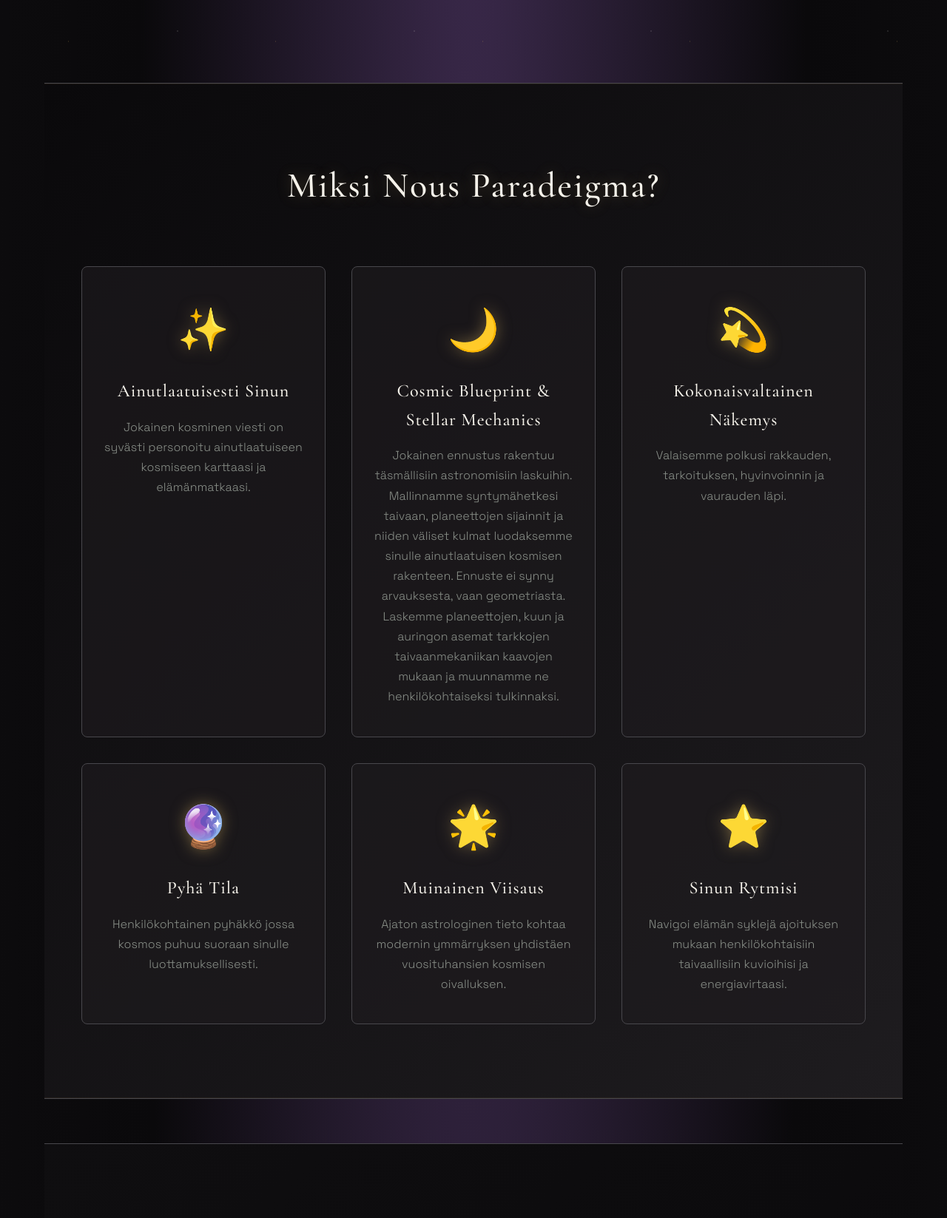
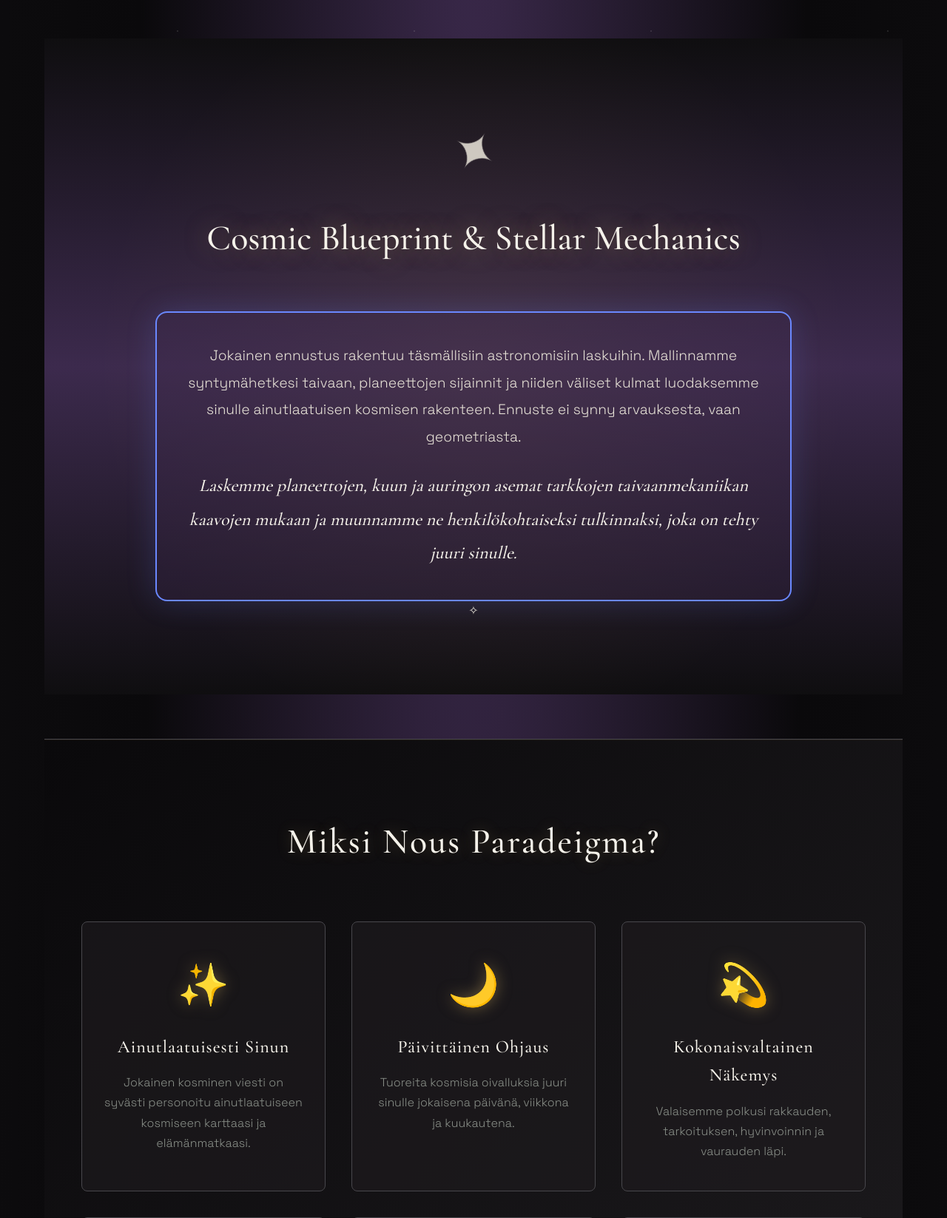
Before and after one commit to KangasCode/nous-paradeigma, a FastAPI app: page / in a window 1280 px wide. Shown: the part 742-2389 px from the top of the page at 74% size. Run offline with FastAPI, Linux system fonts and the light colour scheme.

Commit message:
Shorten FI text for Cosmic Blueprint trust card

```diff
--- a/horoskooppi_saas/frontend/templates/index.html
+++ b/horoskooppi_saas/frontend/templates/index.html
@@ -38,6 +38,26 @@
                         <source src="/static/woman.mov" type="video/mp4">
                         Your browser does not support the video tag.
                     </video>
+                </div>
+            </div>
+        </section>
+
+        <!-- Cosmic Blueprint & Stellar Mechanics Section -->
+        <section class="meaning-section cosmic-blueprint">
+            <div class="meaning-container">
+                <div class="meaning-icon">✦</div>
+                <h2 class="meaning-title" data-i18n="blueprint.title">Cosmic Blueprint & Stellar Mechanics</h2>
+
+                <div class="meaning-together">
+                    <p data-i18n="blueprint.lead">Each prediction is built on precise astronomical calculations. We model the sky at your birth, planet positions, and their angles to construct your unique cosmic structure. No guesswork—geometry.</p>
+                    <p class="meaning-final" data-i18n="blueprint.detail">We compute the positions of planets, Moon, and Sun using exact celestial mechanics formulas and translate them into a personal interpretation crafted uniquely for you.</p>
+                </div>
+
+                <div class="meaning-orbits">
+                    <div class="meaning-orbit orbit-1"></div>
+                    <div class="meaning-orbit orbit-2"></div>
+                    <div class="meaning-orbit orbit-3"></div>
+                    <div class="meaning-core">✧</div>
                 </div>
             </div>
         </section>
@@ -419,8 +439,8 @@
                 'pricing.title': 'Your Personal Cosmic Gateway',
                 'features.card1Title': 'Uniquely Yours',
                 'features.card1Text': 'Every cosmic message is deeply personalized to your unique cosmic blueprint and life journey.',
-                'features.card2Title': 'Cosmic Blueprint & Stellar Mechanics',
-                'features.card2Text': 'Each prediction is built on precise astronomical calculations. We model the sky at your birth, planet positions, and their angles to construct your unique cosmic structure. No guesswork—geometry. We compute the positions of planets, Moon, and Sun using exact celestial mechanics formulas and translate them into a personal interpretation.',
+                'features.card2Title': 'Daily Guidance',
+                'features.card2Text': 'Fresh cosmic insights crafted specifically for you each day, week, and month.',
                 'features.card3Title': 'Holistic Vision',
                 'features.card3Text': 'Illuminating your path through love, purpose, wellbeing, and abundance.',
                 'features.card4Title': 'Sacred Space',
@@ -457,6 +477,9 @@
                 'pricing.celestial5': '✓ Compatibility cosmic messages',
                 'pricing.celestial6': '✓ Personal astrologer support',
                 'pricing.celestial7': '✓ Exclusive cosmic events',
+                'blueprint.title': 'Cosmic Blueprint & Stellar Mechanics',
+                'blueprint.lead': 'Each prediction is built on precise astronomical calculations. We model the sky at your birth, planet positions, and their angles to construct your unique cosmic structure. No guesswork—geometry.',
+                'blueprint.detail': 'We compute the positions of planets, Moon, and Sun using exact celestial mechanics formulas and translate them into a personal interpretation crafted uniquely for you.',
                 'meaning.title': 'What Does Nous Paradeigma Mean?',
                 'meaning.nous': 'The Divine Mind, the Spirit, or the pure Intellect and Consciousness that connects us to the cosmos.',
                 'meaning.paradeigma': 'The essential Model or celestial Pattern—the unique blueprint that governs reality.',
@@ -503,7 +526,7 @@
                 'trust.badge1Title': 'Turvalliset & Yksityiset Kosmiset Viestit',
                 'trust.badge1Text': 'Tietosi pysyvät salattuna ja suojattuna.',
                 'trust.badge2Title': 'Cosmic Blueprint & Stellar Mechanics',
-                'trust.badge2Text': 'Jokainen ennustus rakentuu täsmällisiin astronomisiin laskuihin. Mallinnamme syntymähetkesi taivaan, planeettojen sijainnit ja niiden väliset kulmat luodaksemme sinulle ainutlaatuisen kosmisen rakenteen. Ennuste ei synny arvauksesta, vaan geometriasta. Laskemme planeettojen, kuun ja auringon asemat tarkkojen taivaanmekaniikan kaavojen mukaan ja muunnamme ne henkilökohtaiseksi tulkinnaksi.',
+                'trust.badge2Text': 'Jokainen ennustus rakentuu täsmällisiin astronomisiin laskuihin.',
                 'trust.badge3Title': 'Astrologien Tarkistama',
                 'trust.badge3Text': 'Jokainen kosminen viesti läpäisee inhimillisen laatutarkastuksen.',
                 'trust.badge4Title': 'Yksityisyys Ensin',
@@ -523,8 +546,8 @@
                 'pricing.title': 'Henkilökohtainen Kosminen Porttisi',
                 'features.card1Title': 'Ainutlaatuisesti Sinun',
                 'features.card1Text': 'Jokainen kosminen viesti on syvästi personoitu ainutlaatuiseen kosmiseen karttaasi ja elämänmatkaasi.',
-                'features.card2Title': 'Cosmic Blueprint & Stellar Mechanics',
-                'features.card2Text': 'Jokainen ennustus rakentuu täsmällisiin astronomisiin laskuihin. Mallinnamme syntymähetkesi taivaan, planeettojen sijainnit ja niiden väliset kulmat luodaksemme sinulle ainutlaatuisen kosmisen rakenteen. Ennuste ei synny arvauksesta, vaan geometriasta. Laskemme planeettojen, kuun ja auringon asemat tarkkojen taivaanmekaniikan kaavojen mukaan ja muunnamme ne henkilökohtaiseksi tulkinnaksi.',
+                'features.card2Title': 'Päivittäinen Ohjaus',
+                'features.card2Text': 'Tuoreita kosmisia oivalluksia juuri sinulle jokaisena päivänä, viikkona ja kuukautena.',
                 'features.card3Title': 'Kokonaisvaltainen Näkemys',
                 'features.card3Text': 'Valaisemme polkusi rakkauden, tarkoituksen, hyvinvoinnin ja vaurauden läpi.',
                 'features.card4Title': 'Pyhä Tila',
@@ -561,6 +584,9 @@
                 'pricing.celestial5': '✓ Yhteensopivuuden kosmiset viestit',
                 'pricing.celestial6': '✓ Henkilökohtainen astrologi-tuki',
                 'pricing.celestial7': '✓ Eksklusiiviset kosmiset tapahtumat',
+                'blueprint.title': 'Cosmic Blueprint & Stellar Mechanics',
+                'blueprint.lead': 'Jokainen ennustus rakentuu täsmällisiin astronomisiin laskuihin. Mallinnamme syntymähetkesi taivaan, planeettojen sijainnit ja niiden väliset kulmat luodaksemme sinulle ainutlaatuisen kosmisen rakenteen. Ennuste ei synny arvauksesta, vaan geometriasta.',
+                'blueprint.detail': 'Laskemme planeettojen, kuun ja auringon asemat tarkkojen taivaanmekaniikan kaavojen mukaan ja muunnamme ne henkilökohtaiseksi tulkinnaksi, joka on tehty juuri sinulle.',
                 'meaning.title': 'Mitä Nous Paradeigma Tarkoittaa?',
                 'meaning.nous': 'Jumalallinen Mieli, Henki, tai puhdas Äly ja Tietoisuus, joka yhdistää meidät kosmokseen.',
                 'meaning.paradeigma': 'Olennainen Malli tai taivaallinen Kuvio—ainutlaatuinen suunnitelma, joka hallitsee todellisuutta.',
```
